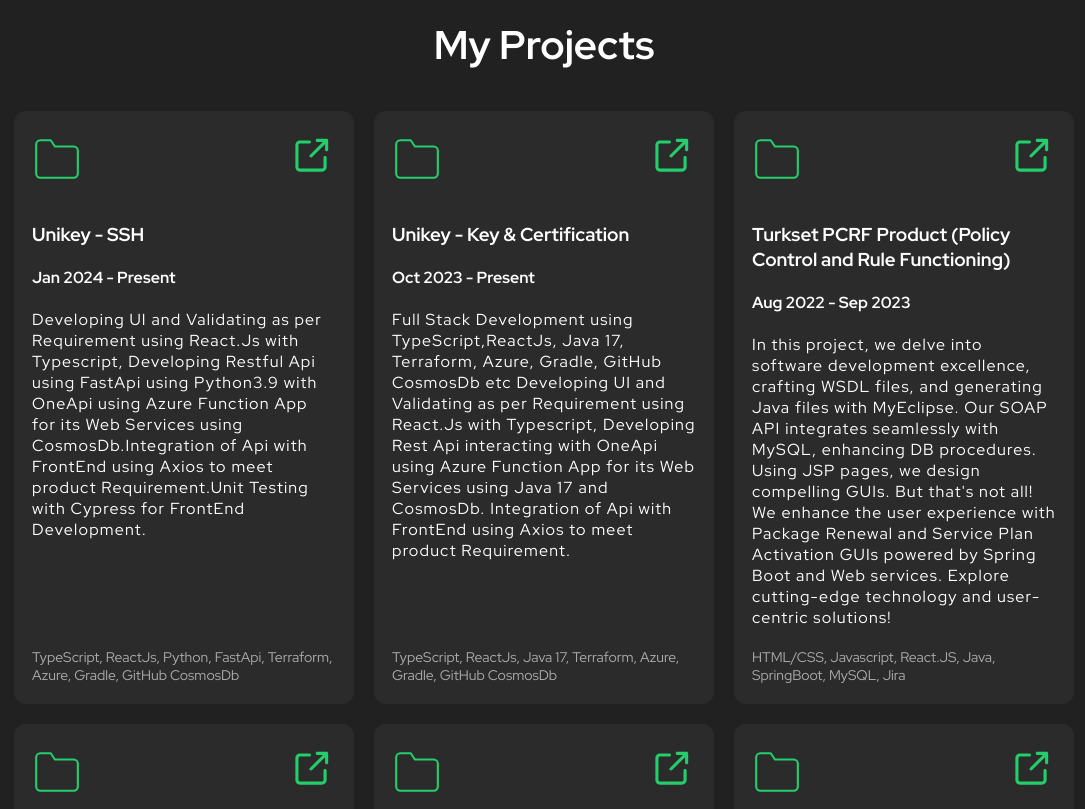
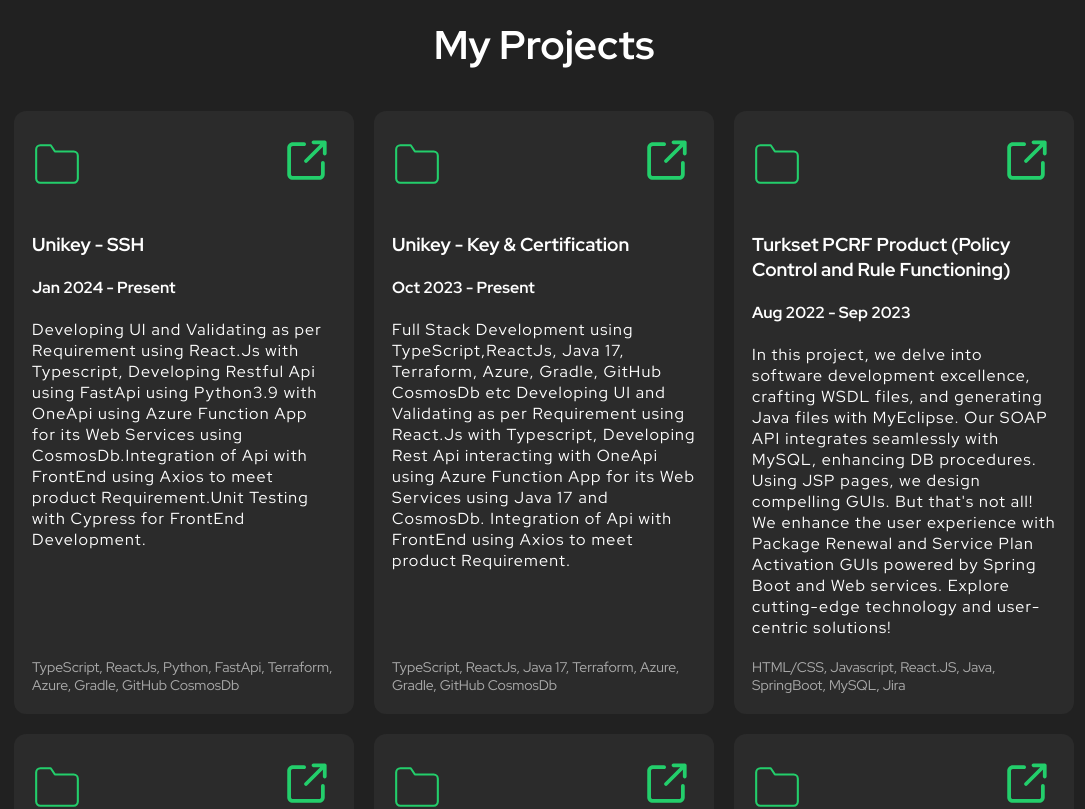
Before and after one commit to ejazdhalayat/EjazPortfolio, a React (Create React App) app: page / in a window 1280 px wide. Shown: the part 1260-2069 px from the top of the page, without its empty margins (96-1181 px from the left). Built offline with nearby package versions, Linux system fonts and the light colour scheme.

Commit message:
removed href

```diff
--- a/src/components/Project/Project.tsx
+++ b/src/components/Project/Project.tsx
@@ -90,9 +90,9 @@
             </svg>
             <div className="project-links">
               {/* Replace '#' with the actual project URL */}
-              <a target="_blank" rel="noreferrer">
-                <img src={externalLink} alt="Visit site" />
-              </a>
+              <div >
+                <img src={externalLink}  style={{width : "60px"}} alt="Visit site" />
+              </div>
             </div>
           </header>
           <div className="body">
```
